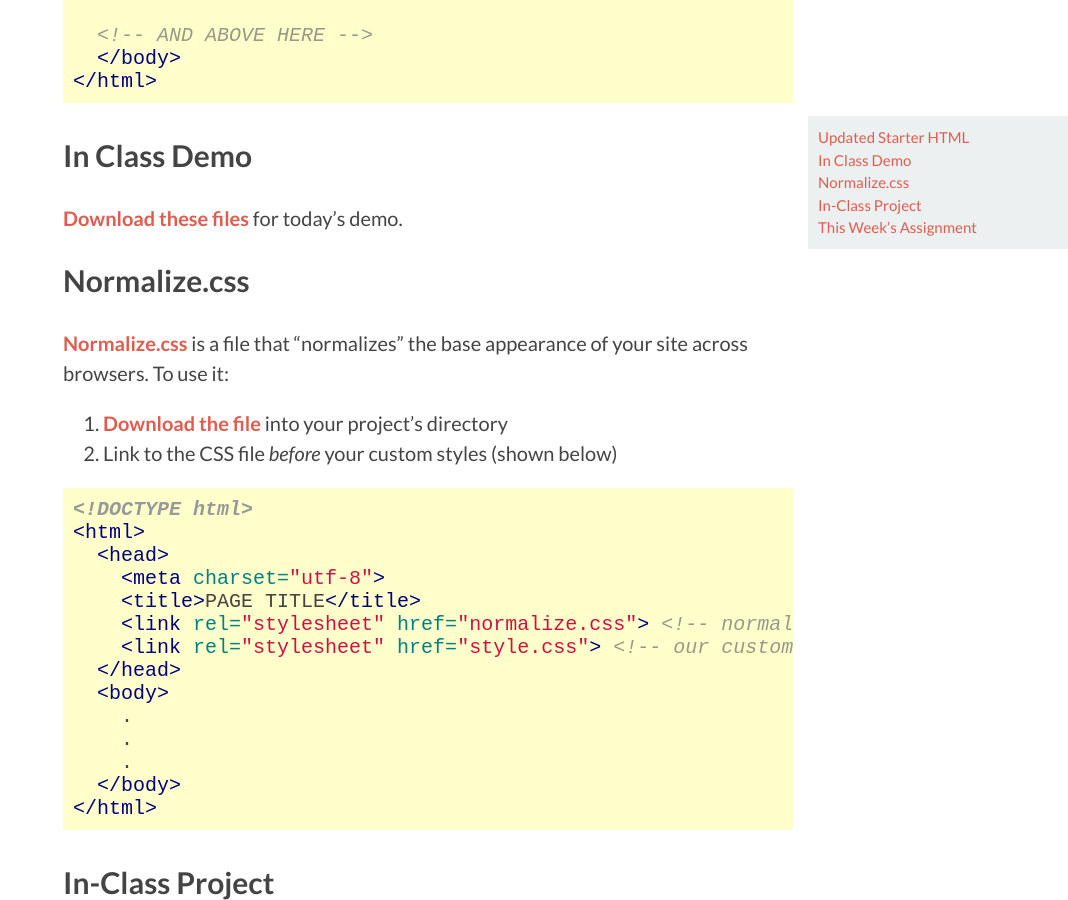
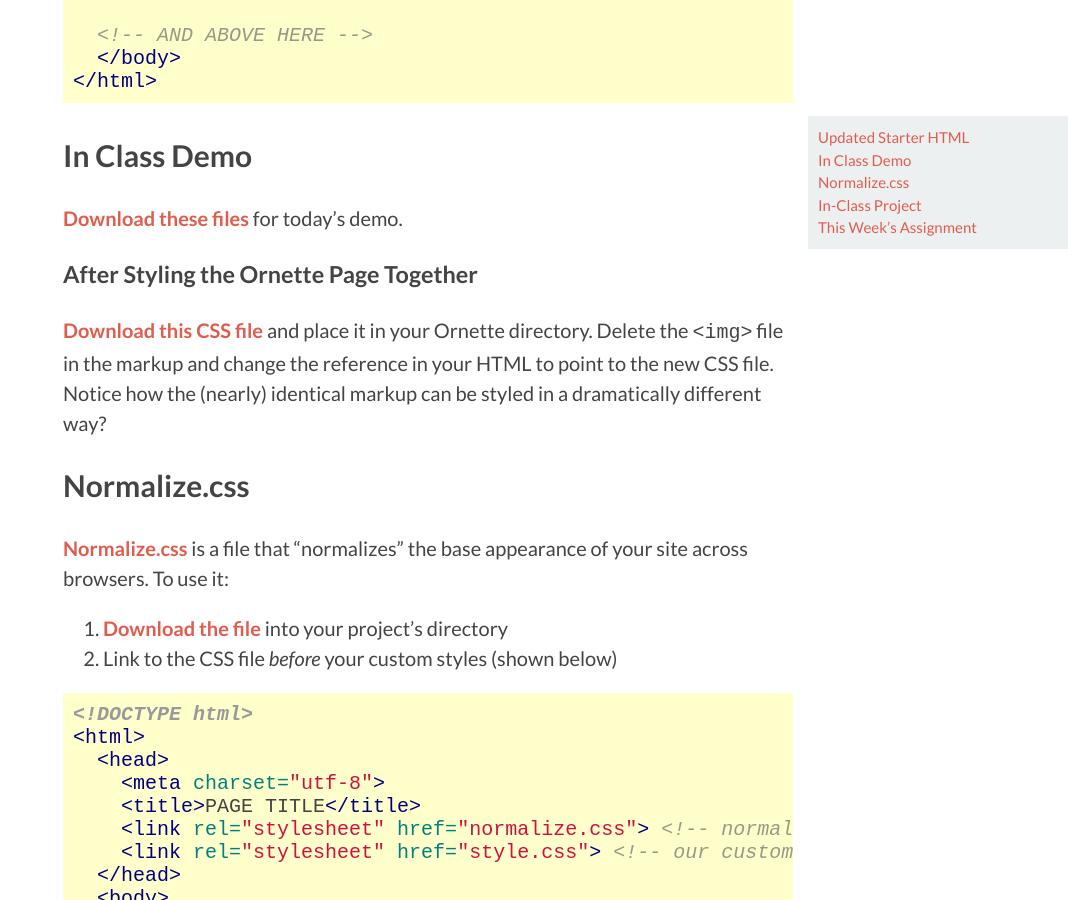
Before and after one commit to DMD1070/DMD1070.github.io, a Jekyll site: the page built from lessons/6-css-deep-dive.md, in a window 1280 px wide and 900 px high, scrolled down 577 px. Shown: the whole window, without its empty margins (212-1280 px from the left). Built offline with Jekyll 4.4.1, drawn with Linux system fonts in a browser that asks for light colours; Markdown is read by kramdown in place of the engine named in the settings.

Commit message:
add instructions and link for replacing the ornette css

```diff
--- a/lessons/6-css-deep-dive.md
+++ b/lessons/6-css-deep-dive.md
@@ -29,6 +29,10 @@ lesson_num: 06
 ## In Class Demo
 
 [Download these files](/lesson_files/ornette.zip) for today's demo.
+
+### After Styling the Ornette Page Together
+
+[Download this CSS file](/lesson_files/ornette2/ornette2.css) and place it in your Ornette directory. Delete the `<img>` file in the markup and change the reference in your HTML to point to the new CSS file. Notice how the (nearly) identical markup can be styled in a dramatically different way?
 
 ## Normalize.css
 
```
